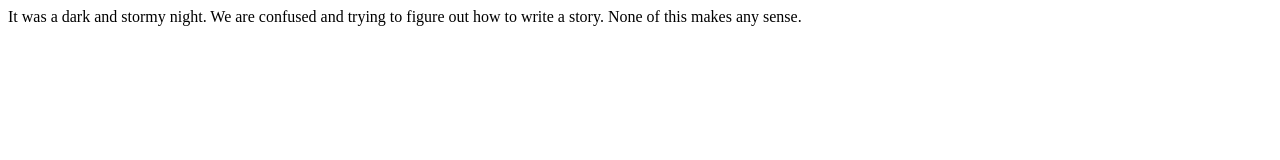
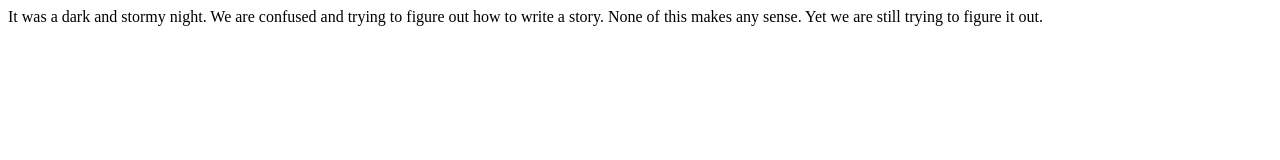
Before and after one commit to courtneyhasenstab/fireside-story, a plain HTML site: page index.html in a window 1280 px wide. Drawn offline with Linux system fonts and the light colour scheme.

Commit message:
fourth line

```diff
--- a/index.html
+++ b/index.html
@@ -1,7 +1,7 @@
 <html>
   <body>
     <p>It was a dark and stormy night. We are confused and trying to figure out how to write a story.
-        None of this makes any sense.
+        None of this makes any sense. Yet we are still trying to figure it out.
     </p>
 
 </body>
```
